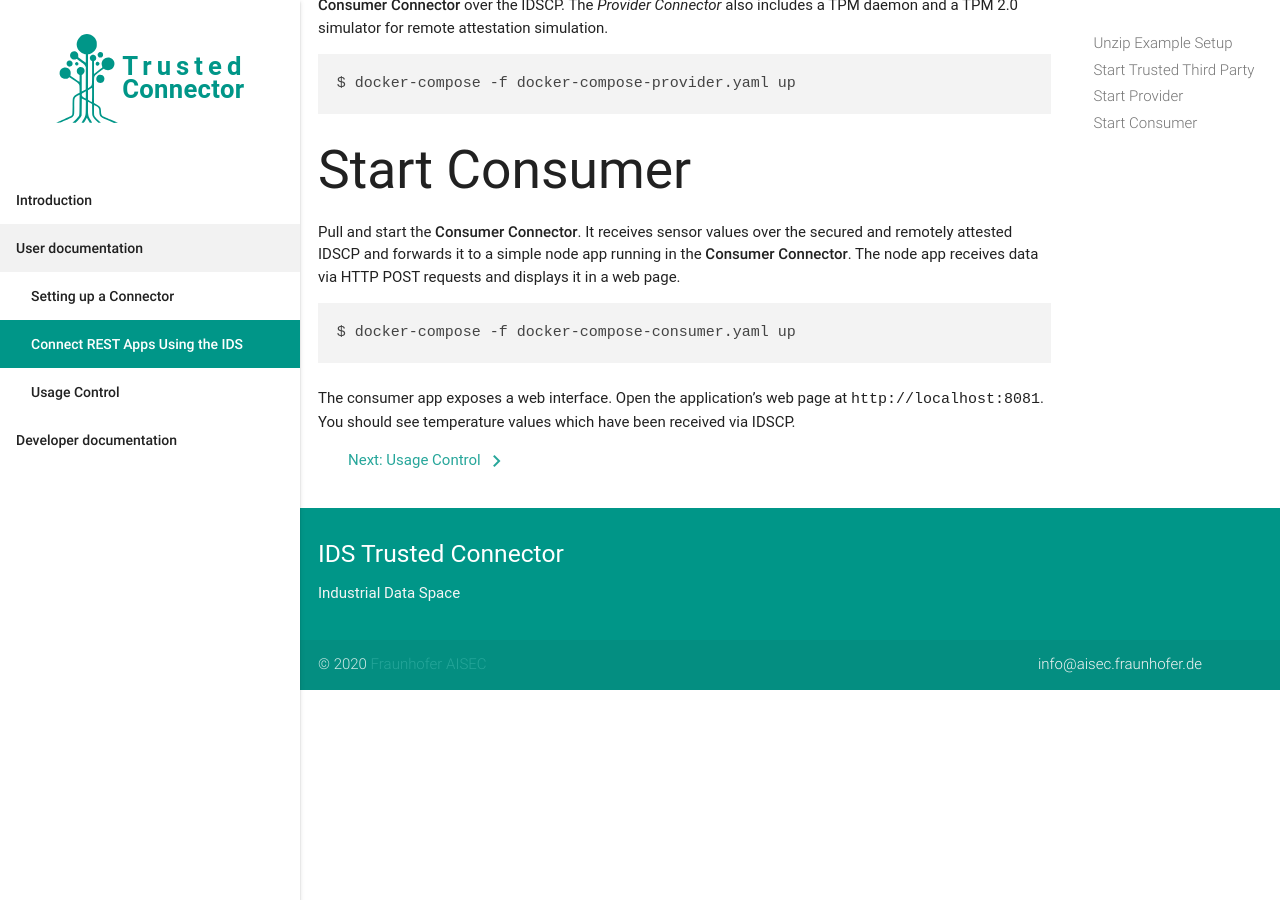
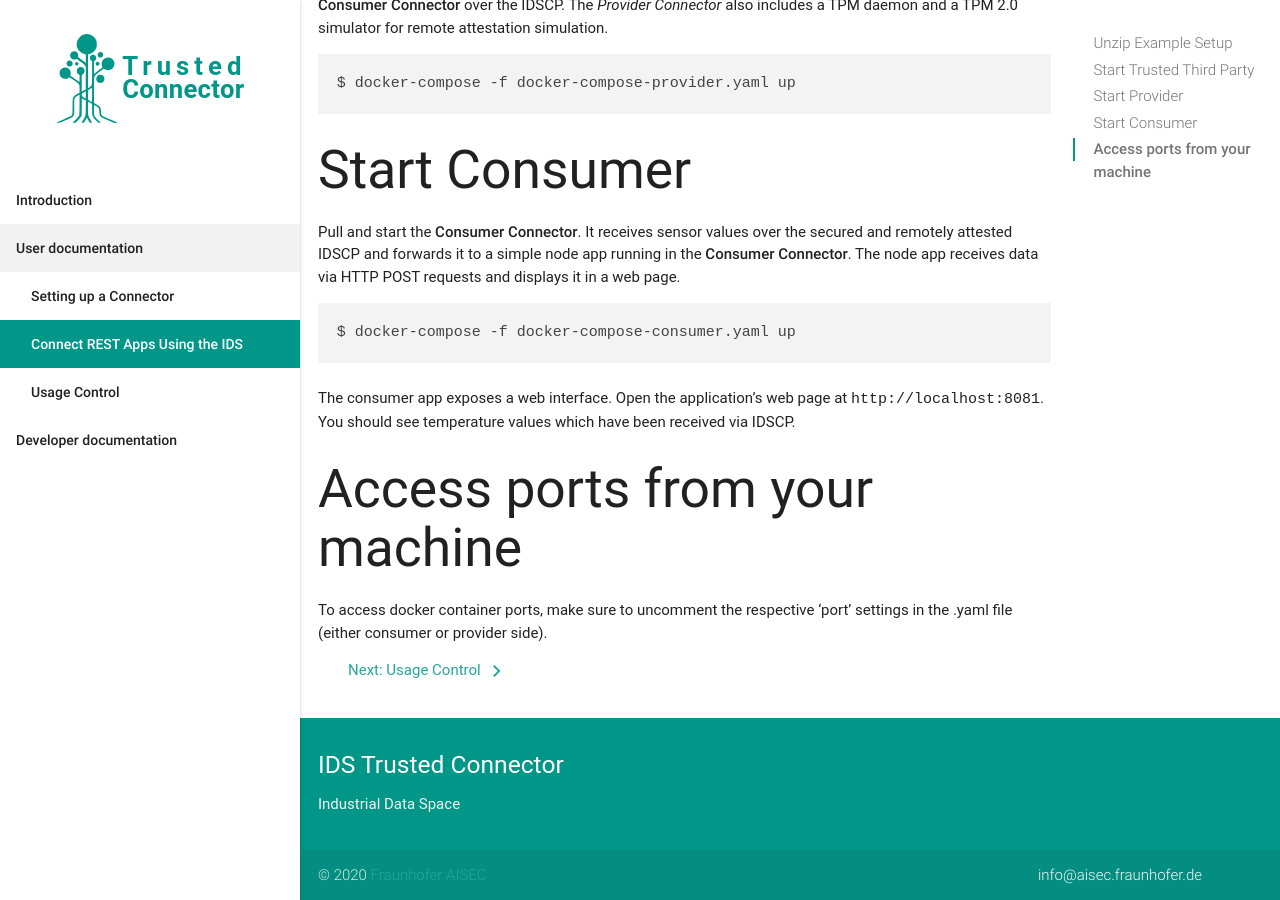
Before and after one commit to industrial-data-space/trusted-connector-documentation, a Jekyll site: the page built from docs/_docs/rest.md, in a window 1280 px wide and 900 px high, scrolled down 2166 px. Built offline with Jekyll 4.4.1, drawn with Linux system fonts in a browser that asks for light colours; some web fonts are replaced; before the commit the page ends 2856 px from its top, so only the background shows below that.

Commit message:
added comment about port access

````diff
--- a/docs/_docs/rest.md
+++ b/docs/_docs/rest.md
@@ -75,3 +75,7 @@ $ docker-compose -f docker-compose-consumer.yaml up
 ```
 
 The consumer app exposes a web interface. Open the application's web page at `http://localhost:8081`. You should see temperature values which have been received via IDSCP.
+
+## Access ports from your machine
+
+To access docker container ports, make sure to uncomment the respective 'port' settings in the .yaml file (either consumer or provider side).
````
